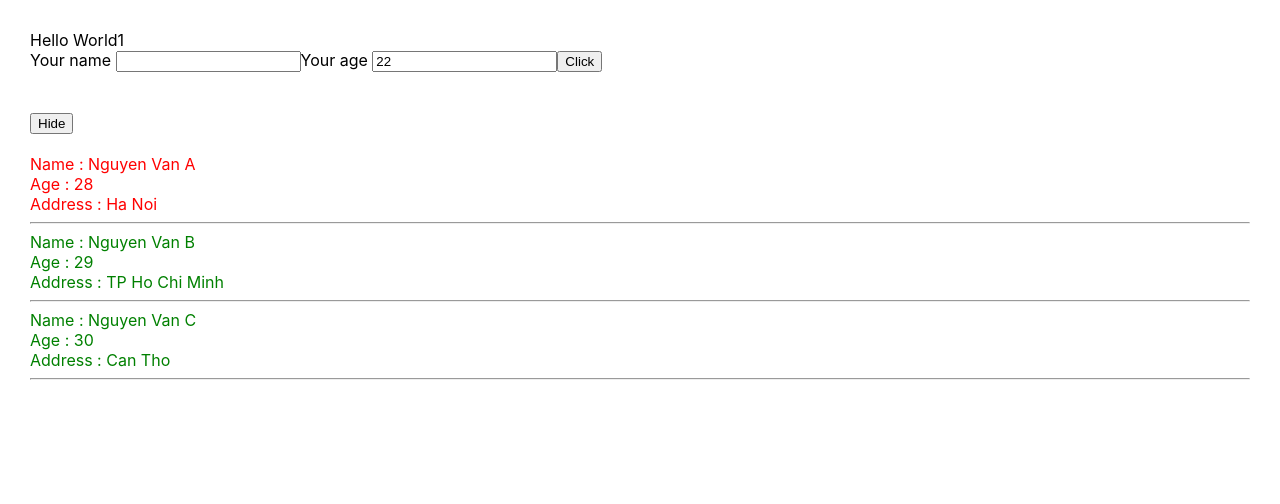
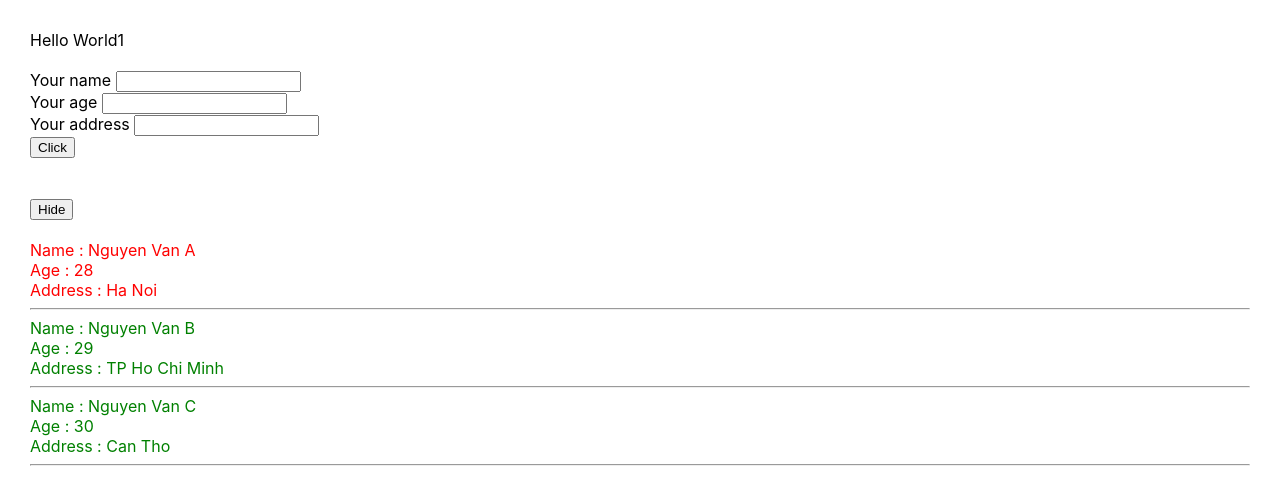
Before and after one commit to tuongnm2001/React_Ultimate, a React (Create React App) app: page / in a window 1280 px wide. Shown: the top 504 px of the page. Built offline with nearby package versions, Linux system fonts and the light colour scheme.

Commit message:
bai 26 function as props

```diff
--- /dev/null
+++ b/src/components/AddUserInfor.js
@@ -0,0 +1,68 @@
+import React from "react";
+
+class AddUserInfor extends React.Component {
+
+    state = {
+        name: '',
+        age: '',
+        address: '',
+    }
+
+    handleChangeName = (e) => {
+        this.setState({
+            name: e.target.value
+        })
+    }
+
+    handleChangeAge = (e) => {
+        this.setState({
+            age: e.target.value
+        })
+    }
+
+    handleChangeAddress = (e) => {
+        this.setState({
+            address: e.target.value
+        })
+    }
+
+    handleOnSubmit = (event) => {
+        event.preventDefault();
+        this.props.handleAddNewUser({
+            id: Math.floor((Math.random() * 100) + 1),
+            name: this.state.name,
+            age: this.state.age,
+            address: this.state.address
+        })
+
+        this.setState({
+            name: '',
+            age: '',
+            address: ''
+        })
+    }
+
+    render() {
+        return (
+            <div>
+                <form onSubmit={(event) => { this.handleOnSubmit(event) }}>
+                    <br />
+                    <label>Your name </label>
+                    <input value={this.state.name} onChange={(e) => this.handleChangeName(e)} />
+                    <br />
+
+                    <label>Your age </label>
+                    <input value={this.state.age} onChange={(e) => this.handleChangeAge(e)} />
+                    <br />
+
+                    <label>Your address </label>
+                    <input value={this.state.address} onChange={(e) => this.handleChangeAddress(e)} />
+                    <br />
+                    <button>Click</button>
+                </form>
+            </div>
+        )
+    }
+}
+
+export default AddUserInfor;
--- a/src/components/MyComponents.js
+++ b/src/components/MyComponents.js
@@ -1,6 +1,6 @@
 import React from "react";
 import DisplayInfor from "./DisplayInfor";
-import UserInfor from "./UserInfor";
+import AddUserInfor from "./AddUserInfor";
 
 class MyComponents extends React.Component {
 
@@ -13,10 +13,18 @@ class MyComponents extends React.Component {
 
     }
 
+    handleAddNewUser = (objUser) => {
+        this.setState({
+            listUsers: [objUser, ...this.state.listUsers]
+        })
+    }
+
     render() {
         return (
             <div>
-                <UserInfor />
+                <AddUserInfor
+                    handleAddNewUser={this.handleAddNewUser}
+                />
                 <br /><br />
                 <DisplayInfor
                     listUsers={this.state.listUsers}
--- a/src/components/UserInfor.js
+++ /dev/null
@@ -1,44 +0,0 @@
-import React from "react";
-
-class UserInfor extends React.Component {
-
-    state = {
-        name: '',
-        age: 22,
-        address: 'Can Tho',
-    }
-
-    handleChange = (e) => {
-        this.setState({
-            name: e.target.value
-        })
-    }
-
-    handleOnSubmit = (event) => {
-        event.preventDefault();
-        console.log(this.state);
-    }
-
-    handleChangeAge = (e) => {
-        this.setState({
-            age: e.target.value
-        })
-    }
-
-    render() {
-        return (
-            <div>
-                <form onSubmit={(event) => { this.handleOnSubmit(event) }}>
-                    <label>Your name </label>
-                    <input value={this.state.name} onChange={(e) => this.handleChange(e)} />
-
-                    <label>Your age </label>
-                    <input value={this.state.age} onChange={(e) => this.handleChangeAge(e)} />
-                    <button>Click</button>
-                </form>
-            </div>
-        )
-    }
-}
-
-export default UserInfor;
```
